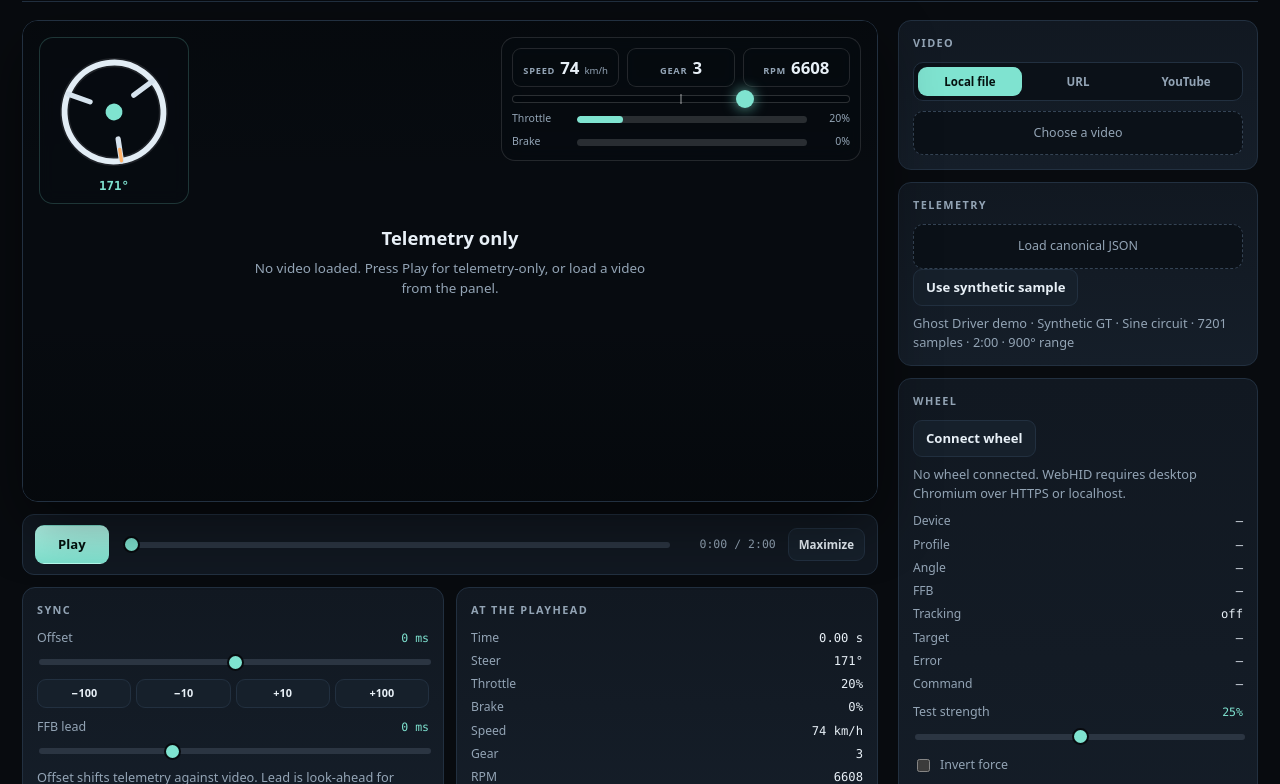
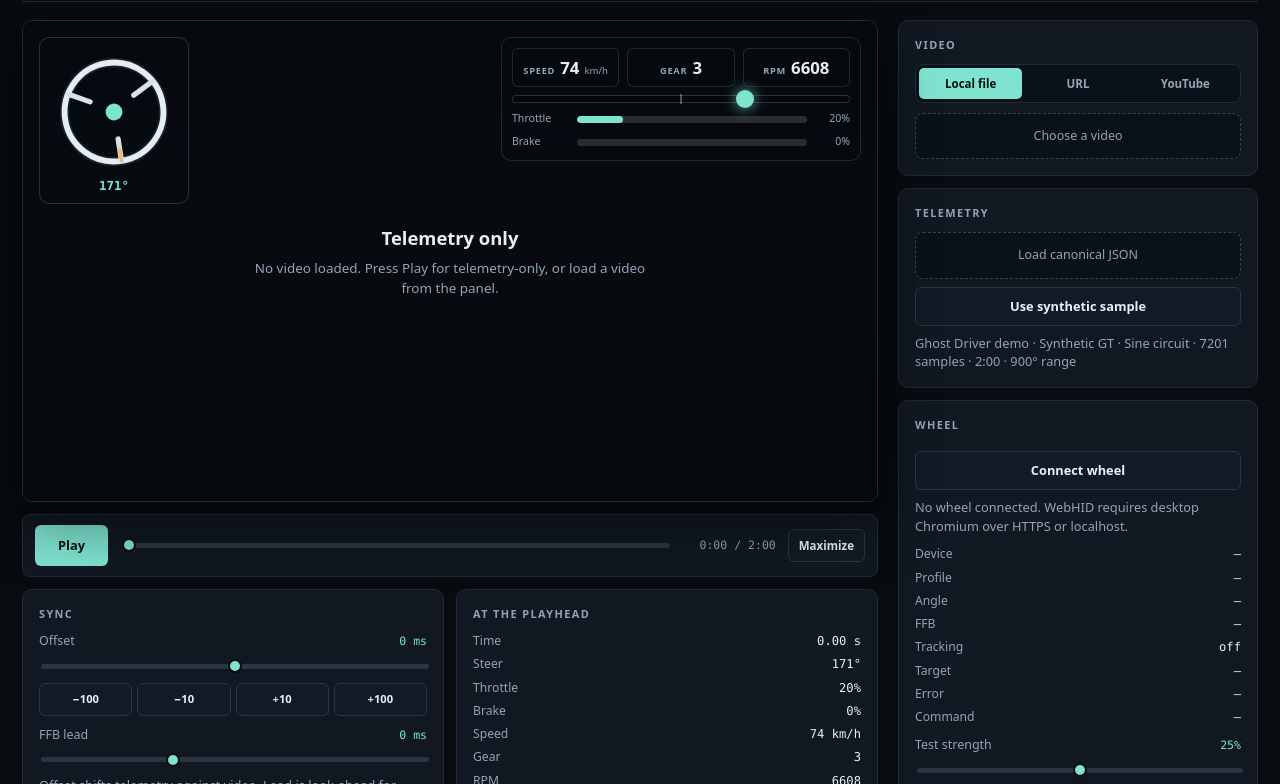
Before and after one commit to joegaffey/ghost-driver, a website built with Vite: page play.html in a window 1280 px wide. Shown: the part 66-850 px from the top of the page. Built offline with nearby package versions, Linux system fonts and the light colour scheme.

Commit message:
Sharpen and modernize the playback UI

```diff
--- a/src/playback/play.css
+++ b/src/playback/play.css
@@ -3,13 +3,13 @@
   --bg: #080b0f;
   --panel: #111821;
   --panel-2: #151e29;
-  --border: #223040;
+  --border: #1f2b38;
   --text: #e8f0f7;
   --muted: #93a4b5;
   --accent: #7fe3d0;
   --accent-2: #b9fff1;
   --danger: #ffb36b;
-  --radius: 16px;
+  --radius: 10px;
   font-family: ui-sans-serif, system-ui, -apple-system, "Segoe UI", Roboto, Arial, sans-serif;
 }
 
@@ -40,33 +40,53 @@ input {
 
 button {
   cursor: pointer;
-  border: 1px solid var(--border);
-  border-radius: 9px;
-  padding: 8px 12px;
+  border: 1px solid #283647;
+  border-radius: 6px;
+  padding: 9px 14px;
   color: var(--text);
-  background: #16202b;
-  font-size: 0.82rem;
+  background: #121b25;
+  font-size: 0.8rem;
   font-weight: 650;
-  transition: border-color 120ms ease, filter 120ms ease;
+  transition: background-color 120ms ease, border-color 120ms ease, color 120ms ease;
 }
 
 button:hover {
   border-color: var(--accent);
-  filter: brightness(1.06);
+  background: #17232f;
+}
+
+button:active {
+  transform: translateY(1px);
+}
+
+button:disabled {
+  opacity: 0.42;
+  cursor: not-allowed;
+}
+
+button:focus-visible,
+input:focus-visible {
+  outline: 2px solid rgba(127, 227, 208, 0.45);
+  outline-offset: 2px;
 }
 
 button.primary {
   color: #04110f;
-  background: linear-gradient(180deg, var(--accent-2), var(--accent));
+  background: var(--accent);
   border-color: transparent;
-  padding: 9px 22px;
+  padding: 10px 22px;
+  font-weight: 750;
+}
+
+button.primary:hover {
+  background: var(--accent-2);
 }
 
 input[type="url"],
 input[type="text"] {
   width: 100%;
   border: 1px solid var(--border);
-  border-radius: 9px;
+  border-radius: 6px;
   padding: 9px 11px;
   color: var(--text);
   background: #0b1118;
@@ -83,7 +103,7 @@ input[type="range"] {
   -webkit-appearance: none;
   appearance: none;
   width: 100%;
-  height: 6px;
+  height: 5px;
   border-radius: 999px;
   background: #2b3542;
   outline: none;
@@ -91,8 +111,8 @@ input[type="range"] {
 
 input[type="range"]::-webkit-slider-thumb {
   -webkit-appearance: none;
-  width: 17px;
-  height: 17px;
+  width: 14px;
+  height: 14px;
   border-radius: 50%;
   background: var(--accent);
   border: 2px solid var(--bg);
@@ -140,7 +160,7 @@ input[type="range"]::-moz-range-thumb {
 
 .play-badge {
   border: 1px solid var(--border);
-  border-radius: 999px;
+  border-radius: 4px;
   padding: 3px 9px;
   color: var(--muted);
   font-size: 0.65rem;
@@ -327,7 +347,7 @@ input[type="range"]::-moz-range-thumb {
   width: 150px;
   padding: 9px 9px 7px;
   border: 1px solid rgba(127, 227, 208, 0.2);
-  border-radius: 14px;
+  border-radius: 10px;
   background: rgba(7, 12, 17, 0.72);
   backdrop-filter: blur(8px);
   text-align: center;
@@ -383,7 +403,7 @@ input[type="range"]::-moz-range-thumb {
   width: min(360px, 55%);
   padding: 10px;
   border: 1px solid rgba(255, 255, 255, 0.12);
-  border-radius: 14px;
+  border-radius: 10px;
   background: rgba(7, 12, 17, 0.55);
   backdrop-filter: blur(8px);
 }
@@ -443,7 +463,7 @@ input[type="range"]::-moz-range-thumb {
   min-width: 0;
   padding: 6px 9px;
   border: 1px solid rgba(255, 255, 255, 0.12);
-  border-radius: 9px;
+  border-radius: 6px;
   background: rgba(7, 12, 17, 0.7);
   backdrop-filter: blur(6px);
 }
@@ -515,7 +535,7 @@ input[type="range"]::-moz-range-thumb {
   margin-top: 12px;
   padding: 10px 12px;
   border: 1px solid var(--border);
-  border-radius: 12px;
+  border-radius: 8px;
   background: var(--panel);
 }
 
@@ -537,10 +557,10 @@ input[type="range"]::-moz-range-thumb {
 }
 
 .panel {
-  padding: 14px;
+  padding: 16px;
   border: 1px solid var(--border);
-  border-radius: 13px;
-  background: linear-gradient(180deg, var(--panel), var(--panel-2));
+  border-radius: 10px;
+  background: var(--panel);
 }
 
 .panel h2 {
@@ -565,18 +585,19 @@ input[type="range"]::-moz-range-thumb {
 .tabs {
   display: flex;
   gap: 4px;
-  padding: 4px;
+  padding: 3px;
   border: 1px solid var(--border);
-  border-radius: 10px;
+  border-radius: 8px;
   background: #0b1118;
 }
 
 .tabs button {
   flex: 1;
   border: 0;
+  border-radius: 5px;
   background: transparent;
   color: var(--muted);
-  padding: 6px 4px;
+  padding: 7px 4px;
   font-size: 0.72rem;
 }
 
@@ -591,11 +612,21 @@ input[type="range"]::-moz-range-thumb {
   margin-top: 10px;
 }
 
+.source-panel button {
+  width: 100%;
+}
+
+#loadSample,
+#wheelConnect {
+  width: 100%;
+  margin-top: 8px;
+}
+
 .file-label {
   display: block;
-  padding: 12px;
+  padding: 13px;
   border: 1px dashed #344354;
-  border-radius: 10px;
+  border-radius: 8px;
   color: var(--muted);
   background: #0b1118;
   text-align: center;
@@ -659,8 +690,8 @@ input[type="range"]::-moz-range-thumb {
 
 .nudge-row button {
   flex: 1;
-  padding: 5px 4px;
-  font-size: 0.68rem;
+  padding: 7px 5px;
+  font-size: 0.7rem;
 }
 
 .hint {
```
